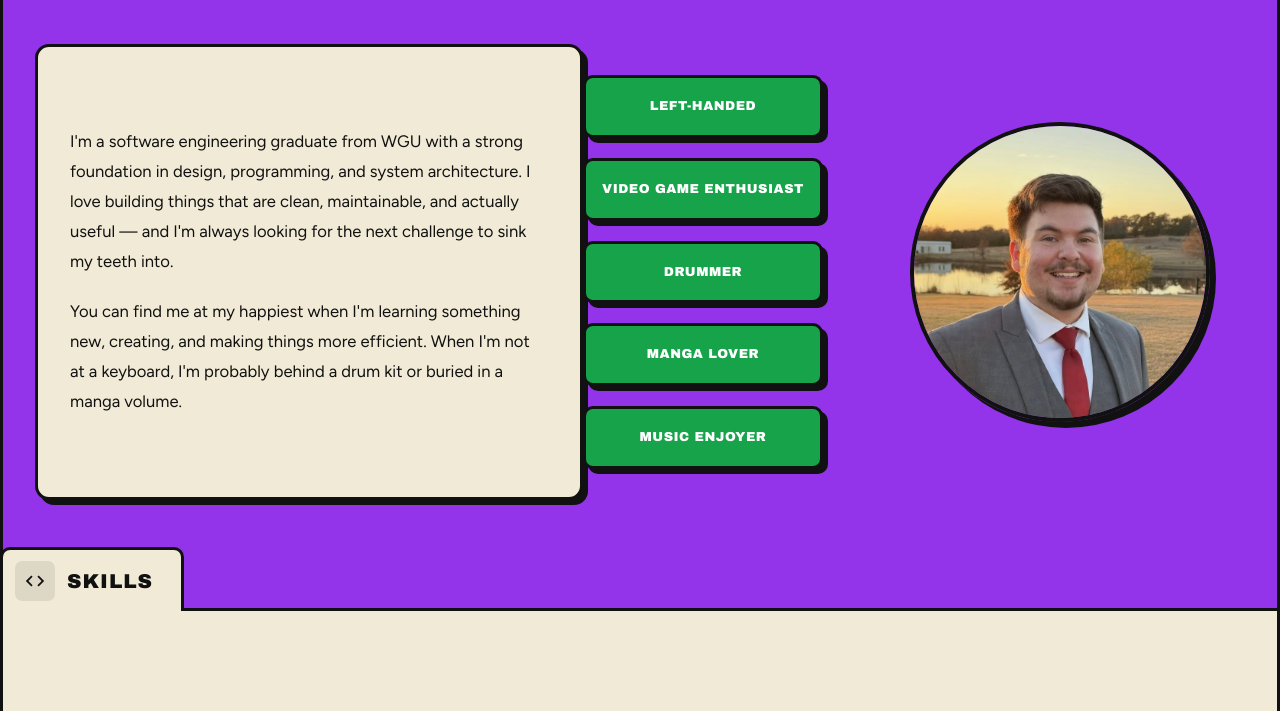
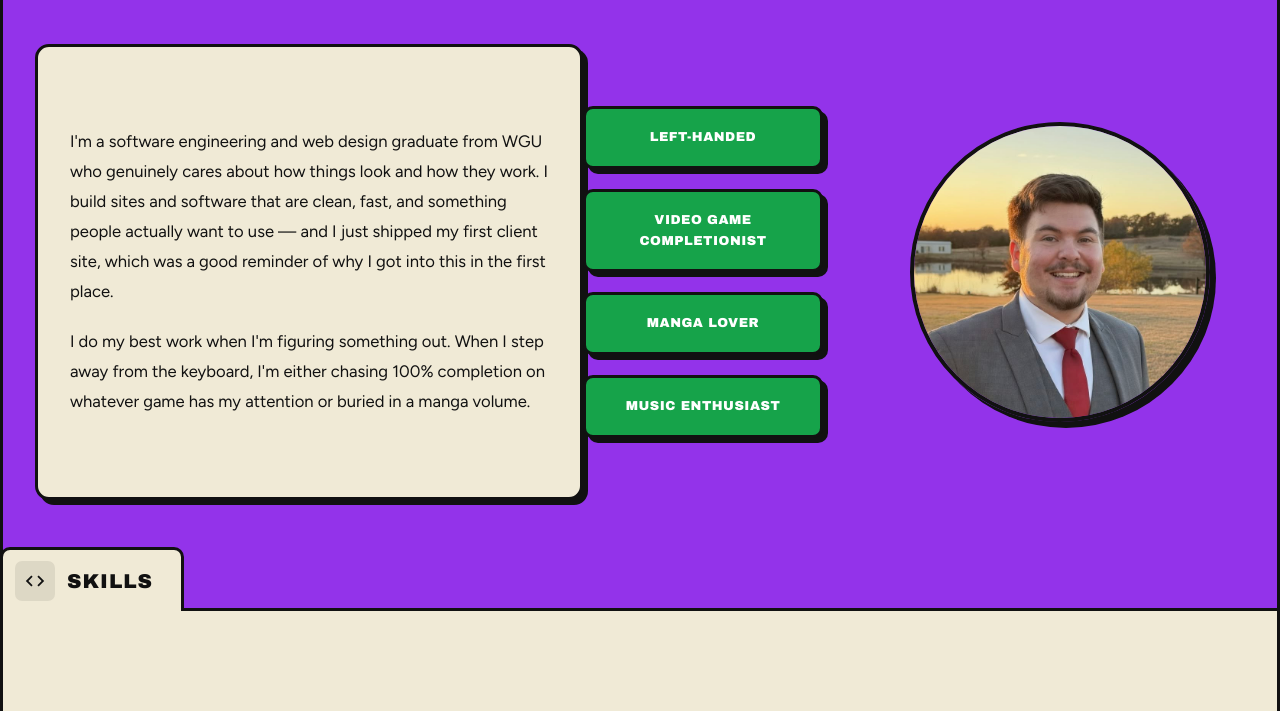
Before and after one commit to BenTheWin/PersonalSite, a plain HTML site: page index.html in a window 1280 px wide. Shown: the part 940-1651 px from the top of the page. Drawn offline with Linux system fonts and the light colour scheme.

Commit message:
Update About section: add web designer identity, swap tags, humanize bio copy

```diff
--- a/index.html
+++ b/index.html
@@ -104,15 +104,14 @@
       <div class="folder__body">
         <div class="about-grid">
           <div class="about__bio">
-            <p>I'm a software engineering graduate from WGU with a strong foundation in design, programming, and system architecture. I love building things that are clean, maintainable, and actually useful — and I'm always looking for the next challenge to sink my teeth into.</p>
-            <p>You can find me at my happiest when I'm learning something new, creating, and making things more efficient. When I'm not at a keyboard, I'm probably behind a drum kit or buried in a manga volume.</p>
+            <p>I'm a software engineering and web design graduate from WGU who genuinely cares about how things look and how they work. I build sites and software that are clean, fast, and something people actually want to use — and I just shipped my first client site, which was a good reminder of why I got into this in the first place.</p>
+            <p>I do my best work when I'm figuring something out. When I step away from the keyboard, I'm either chasing 100% completion on whatever game has my attention or buried in a manga volume.</p>
           </div>
           <div class="about__tags" role="list" aria-label="Personal interests">
             <span class="tag" role="listitem">Left-Handed</span>
-            <span class="tag" role="listitem">Video Game Enthusiast</span>
-            <span class="tag" role="listitem">Drummer</span>
+            <span class="tag" role="listitem">Video Game Completionist</span>
             <span class="tag" role="listitem">Manga Lover</span>
-            <span class="tag" role="listitem">Music Enjoyer</span>
+            <span class="tag" role="listitem">Music Enthusiast</span>
           </div>
           <div class="about__photo" aria-label="Photo of Benjamin Stone">
             <img src="Images/BenPFP.jpg" alt="Benjamin Stone" class="profile-photo">
```
